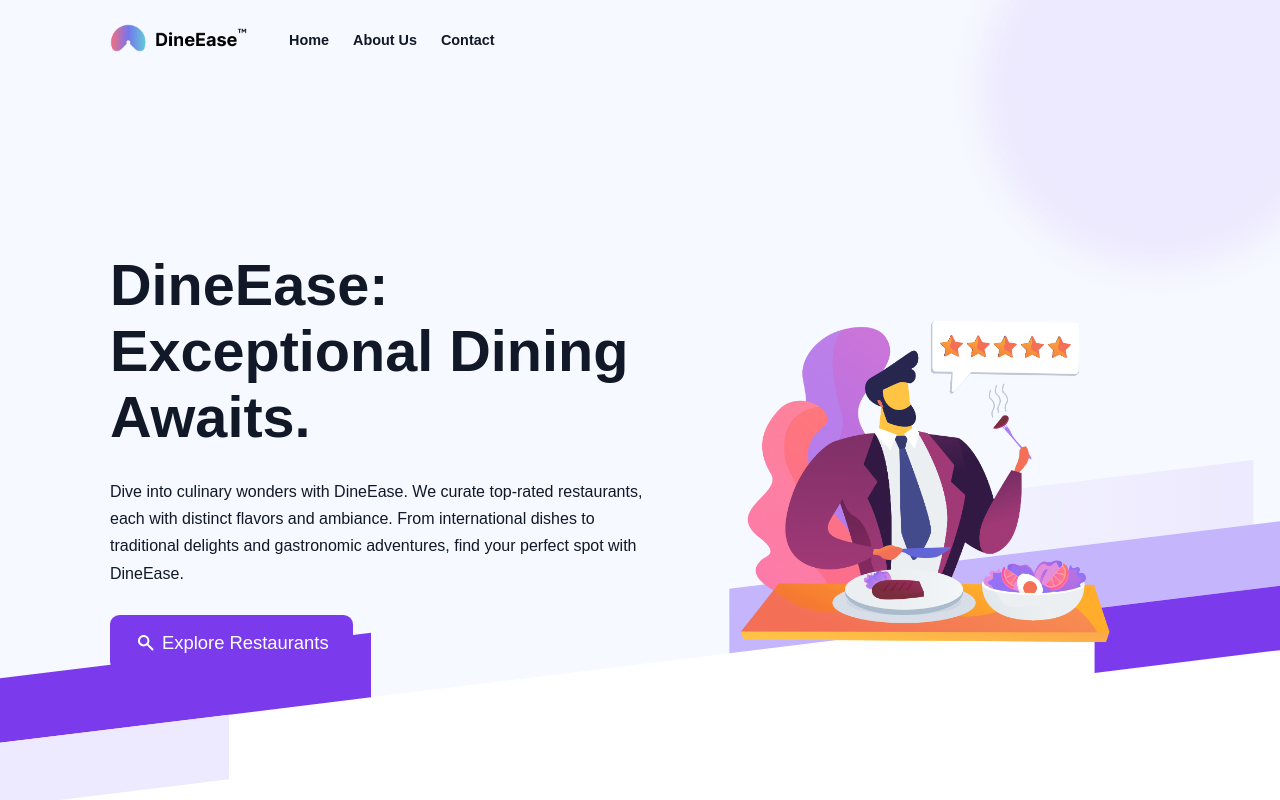
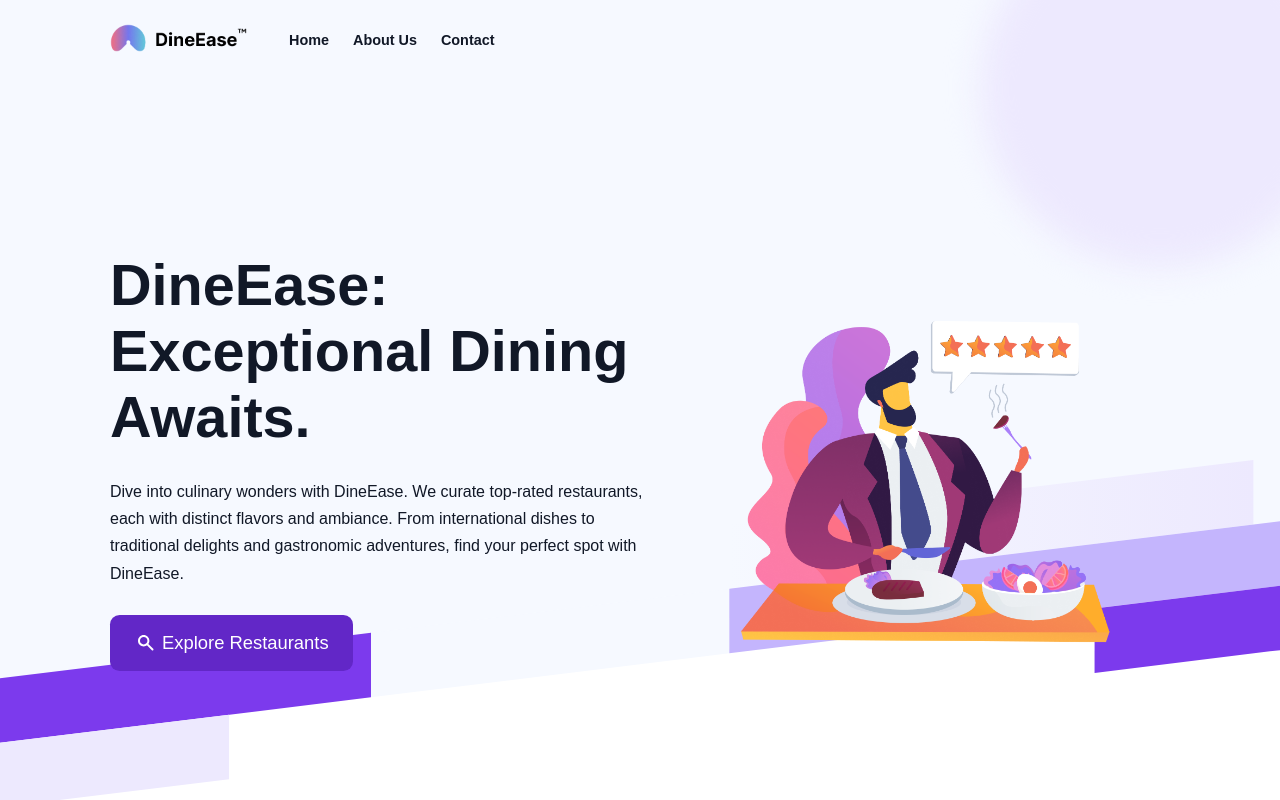
Before and after one commit to gyorfimarcell/es2025-s17-r1-266, a Vue app: page / in a window 1280 px wide. In both pictures the pointer is over the link "Explore Restaurants". Shown: the top 800 px of the page. Built offline with nearby package versions, Linux system fonts and the light colour scheme; no server answers.

Commit message:
Button hover effects

```diff
--- a/src/assets/css/style.css
+++ b/src/assets/css/style.css
@@ -52,13 +52,10 @@ a {
 }
 
 button {
+    cursor: pointer;
     padding: 0;
     background: none;
     border: none;
-}
-
-button:hover {
-    cursor: pointer;
 }
 
 /* #endregion */
@@ -88,6 +85,12 @@ button:hover {
 
     background-color: var(--primary-color);
     border-radius: var(--radius);
+
+    transition: background-color 0.2s;
+}
+
+.button-primary:hover {
+    background-color: #6227c7;
 }
 
 /* #endregion */
--- a/src/components/homepage/SearchBar.vue
+++ b/src/components/homepage/SearchBar.vue
@@ -123,11 +123,23 @@ select:has(option[hidden]:checked) {
 .search-button {
     width: 48px;
     height: 48px;
+
     background-color: var(--bg-primary-color);
     border-radius: var(--radius);
 
+    transition: background-color 0.2s;
+
     .icon {
         background-color: var(--primary-color);
+        transition: background-color 0.2s;
+    }
+}
+
+.search-button:hover {
+    background-color: var(--primary-color);
+
+    .icon {
+        background-color: white;
     }
 }
 
--- a/src/pages/AboutPage.vue
+++ b/src/pages/AboutPage.vue
@@ -97,6 +97,11 @@ import TimelineItem from "../components/about/TimelineItem.vue";
 .connect button {
     color: var(--primary-color);
     background-color: white;
+    transition: background-color 0.2s;
+}
+
+.connect button:hover {
+    background-color: #eeeeee;
 }
 
 /* #endregion */
```
